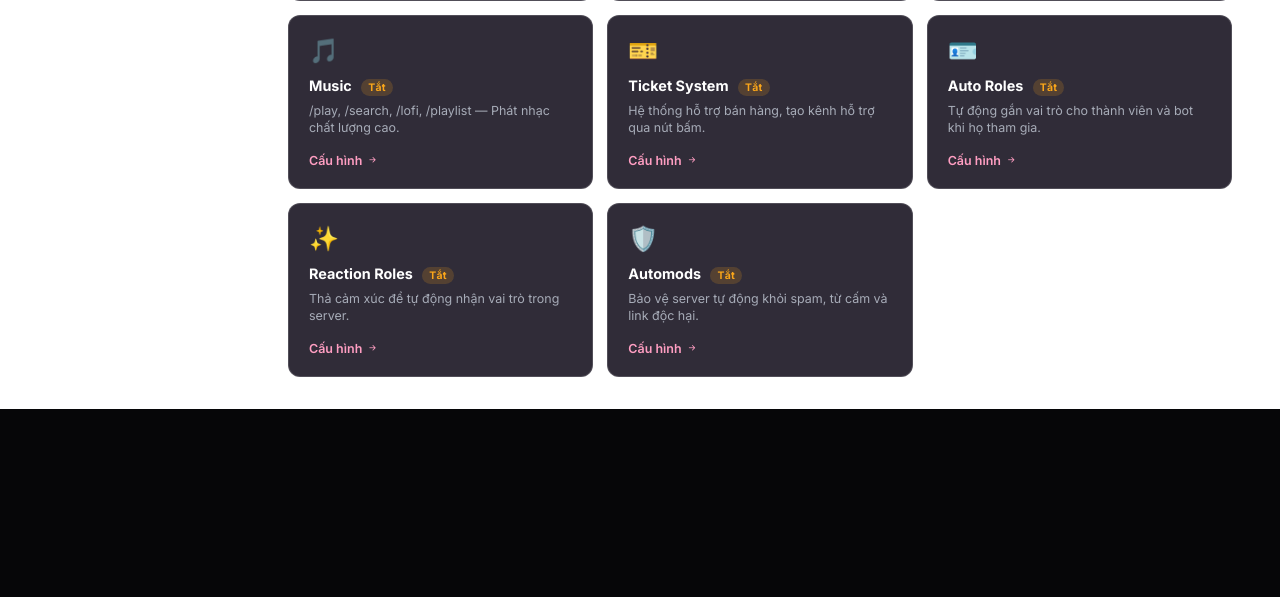
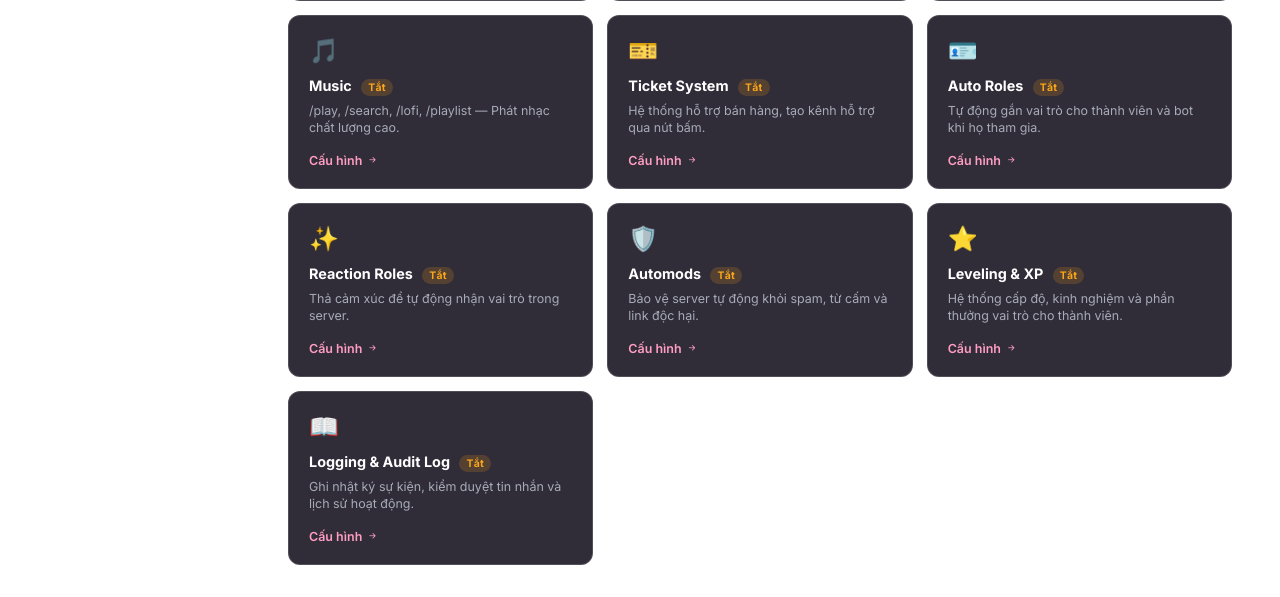
Before and after one commit to namokla2005/ZerynBot, a Flask app: template dashboard/templates/server.html in a window 1280 px wide. Shown: the part 1237-1834 px from the top of the page. Before the commit the page ends 1646 px from the top, so only its background shows below. Run offline with Flask 3, Linux system fonts and the light colour scheme; the template is opened without the code that fills it, so the values that code supplies are empty.

Commit message:
feat(dashboard): add missing Leveling and Logging cards to overview page

```diff
--- a/dashboard/templates/server.html
+++ b/dashboard/templates/server.html
@@ -219,6 +219,34 @@
       Cấu hình <i class="bi bi-arrow-right-short"></i>
     </a>
   </div>
+  <div class="fast-card">
+    <div class="fast-card-icon">⭐</div>
+    <div class="fast-card-title">
+      Leveling &amp; XP
+      <span class="server-chip {% if modules.get('leveling', False) %}chip-bot{% else %}chip-invite{% endif %}"
+            style="font-size:0.65rem; padding:2px 7px; margin-left:6px;">
+        {% if modules.get('leveling', False) %}Bật{% else %}Tắt{% endif %}
+      </span>
+    </div>
+    <div class="fast-card-desc">Hệ thống cấp độ, kinh nghiệm và phần thưởng vai trò cho thành viên.</div>
+    <a href="{{ url_for('server_leveling', guild_id=guild_id) }}" class="fast-card-link">
+      Cấu hình <i class="bi bi-arrow-right-short"></i>
+    </a>
+  </div>
+  <div class="fast-card">
+    <div class="fast-card-icon">📖</div>
+    <div class="fast-card-title">
+      Logging &amp; Audit Log
+      <span class="server-chip {% if modules.get('logger', False) %}chip-bot{% else %}chip-invite{% endif %}"
+            style="font-size:0.65rem; padding:2px 7px; margin-left:6px;">
+        {% if modules.get('logger', False) %}Bật{% else %}Tắt{% endif %}
+      </span>
+    </div>
+    <div class="fast-card-desc">Ghi nhật ký sự kiện, kiểm duyệt tin nhắn và lịch sử hoạt động.</div>
+    <a href="{{ url_for('server_logger', guild_id=guild_id) }}" class="fast-card-link">
+      Cấu hình <i class="bi bi-arrow-right-short"></i>
+    </a>
+  </div>
 </div>
 </div>
 
```
